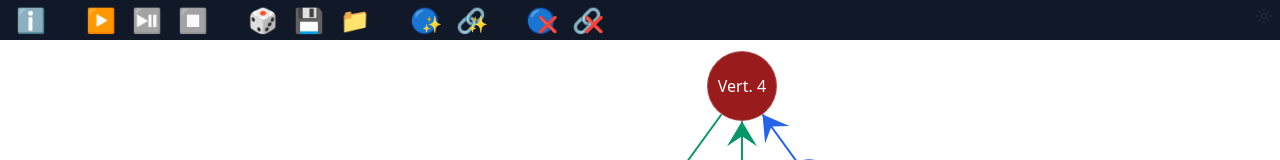
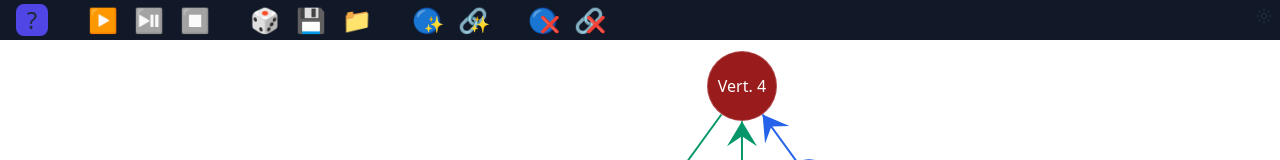
Before and after one commit to IsraPerez98/ford-fulkerson-app, a Svelte app: page / in a window 1280 px wide. Shown: the top 160 px of the page. Built offline with nearby package versions, Linux system fonts and the light colour scheme.

Commit message:
ℹ️ Mejora al icono de ayuda

```diff
--- a/src/components/Grafo/Menu/Menu.svelte
+++ b/src/components/Grafo/Menu/Menu.svelte
@@ -109,9 +109,9 @@
 </script>
 
 <div class="w-full h-10 bg-gray-900 flex">
-    <div class="flex my-auto ml-2 text-2xl space-x-10 px-2">
-        <button title="Ayuda" on:click={onClickAyuda}>
-            ℹ️
+    <div class="flex my-auto ml-2 text-2xl text-center space-x-10 px-2">
+        <button title="Ayuda" class="bg-indigo-600 w-8 h-8 rounded-lg " on:click={onClickAyuda}>
+            ?
         </button>
         <div class="flex my-auto text-2xl space-x-4">
             <button title="Iniciar Algoritmo de Flujo Maximo" on:click={onClickIniciarFlujo} disabled={!puedeIniciarFlujoMaximo} class="disabled:grayscale" >
```
